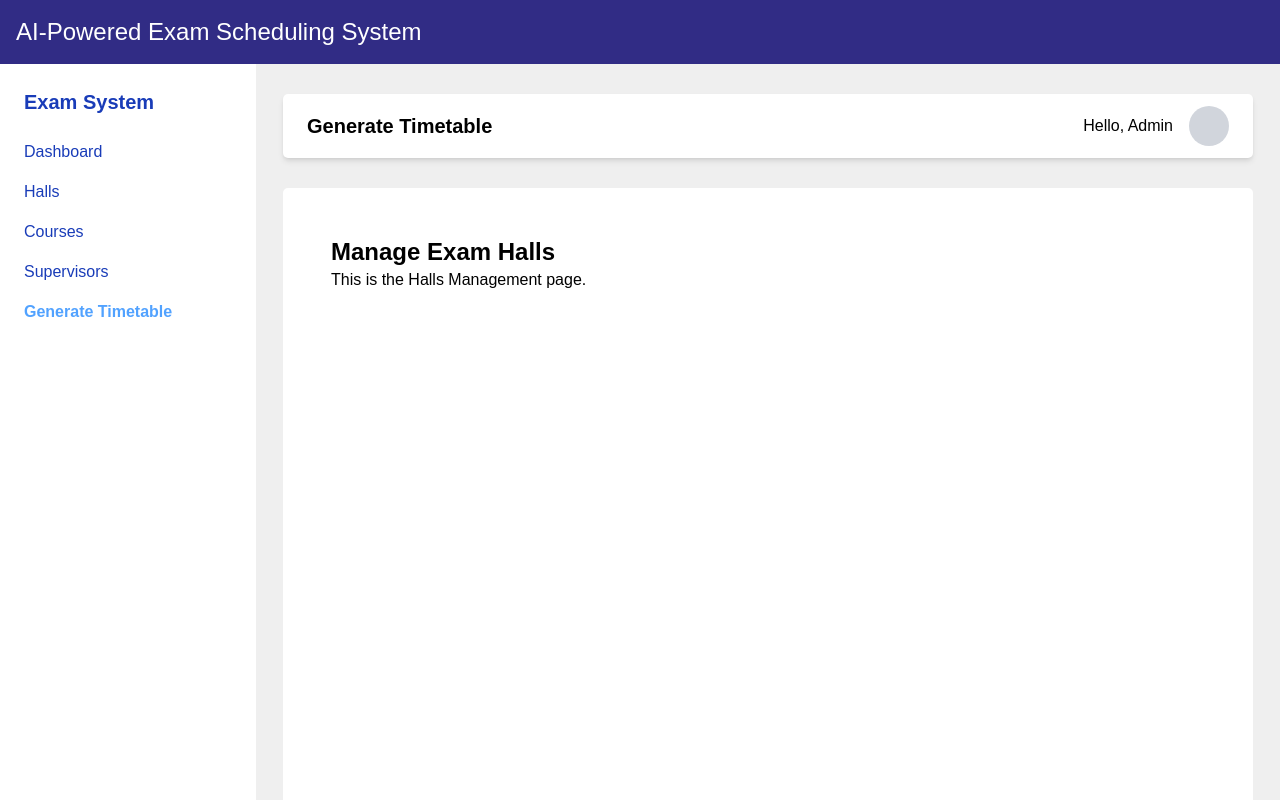
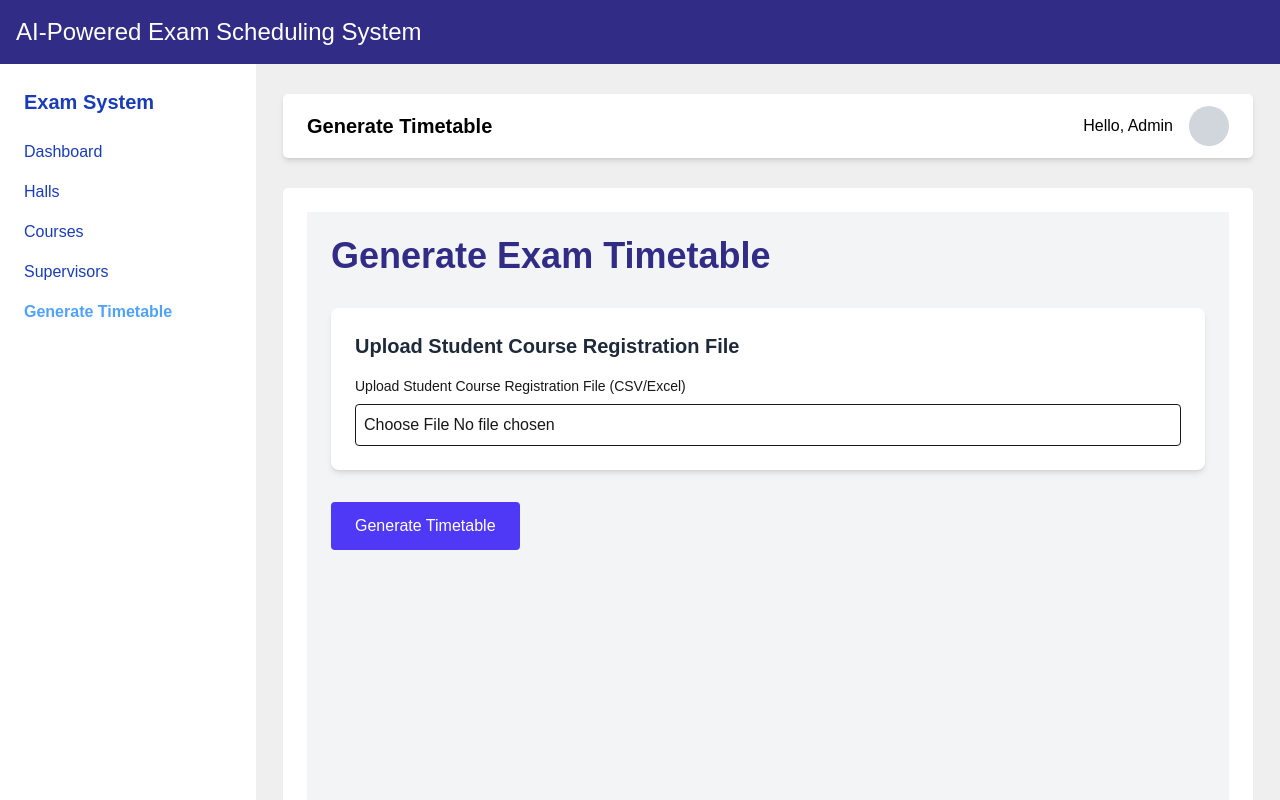
Before and after one commit to Obinnap123/exam-schedule, a Next.js app: page /dashboard/generate in a window 1280 px wide. Shown: the top 800 px of the page. Built offline with nearby package versions, Linux system fonts and the light colour scheme.

Commit message:
done the UI for the generate timetable page

```diff
--- a/package.json
+++ b/package.json
@@ -14,15 +14,19 @@
     "@mui/icons-material": "^7.0.2",
     "@mui/material": "^7.0.2",
     "next": "15.3.1",
+    "papaparse": "^5.5.2",
     "react": "^19.0.0",
-    "react-dom": "^19.0.0"
+    "react-dom": "^19.0.0",
+    "xlsx": "^0.18.5"
   },
   "devDependencies": {
     "@eslint/eslintrc": "^3",
     "@tailwindcss/postcss": "^4",
     "@types/node": "^20",
+    "@types/papaparse": "^5.3.15",
     "@types/react": "^19",
     "@types/react-dom": "^19",
+    "@types/xlsx": "^0.0.36",
     "eslint": "^9",
     "eslint-config-next": "15.3.1",
     "tailwindcss": "^4",
--- /dev/null
+++ b/src/Components/CSVUpload.tsx
@@ -0,0 +1,77 @@
+// src/components/CSVUpload.tsx
+import { useState } from 'react';
+import Papa from 'papaparse'; // For CSV parsing
+import * as XLSX from 'xlsx'; // For Excel parsing
+
+interface CSVUploadProps {
+  onFileParsed: (data: any[]) => void; // Callback to handle parsed data
+}
+
+function CSVUpload({ onFileParsed }: CSVUploadProps) {
+  const [fileError, setFileError] = useState<string | null>(null);
+
+  const handleFileUpload = (e: React.ChangeEvent<HTMLInputElement>) => {
+    const file = e.target.files?.[0];
+    if (!file) return;
+
+    const fileType = file.name.split('.').pop()?.toLowerCase();
+
+    if (fileType === 'csv') {
+      // Parse CSV file
+      Papa.parse(file, {
+        header: true,
+        skipEmptyLines: true,
+        complete: (result) => {
+          const parsedData = result.data as any[];
+          if (parsedData.length === 0) {
+            setFileError('The uploaded CSV file is empty.');
+            return;
+          }
+          onFileParsed(parsedData);
+        },
+        error: () => {
+          setFileError('Error parsing the CSV file.');
+        },
+      });
+    } else if (['xls', 'xlsx'].includes(fileType || '')) {
+      // Parse Excel file
+      const reader = new FileReader();
+      reader.onload = (e) => {
+        const data = new Uint8Array(e.target?.result as ArrayBuffer);
+        const workbook = XLSX.read(data, { type: 'array' });
+        const firstSheetName = workbook.SheetNames[0];
+        const worksheet = workbook.Sheets[firstSheetName];
+        const parsedData = XLSX.utils.sheet_to_json(worksheet);
+
+        if (parsedData.length === 0) {
+          setFileError('The uploaded Excel file is empty.');
+          return;
+        }
+        onFileParsed(parsedData);
+      };
+      reader.onerror = () => {
+        setFileError('Error reading the Excel file.');
+      };
+      reader.readAsArrayBuffer(file);
+    } else {
+      setFileError('Unsupported file type. Please upload a CSV or Excel file.');
+    }
+  };
+
+  return (
+    <div>
+      <label className="block text-sm font-medium mb-2">
+        Upload Student Course Registration File (CSV/Excel)
+      </label>
+      <input
+        type="file"
+        accept=".csv,.xls,.xlsx"
+        onChange={handleFileUpload}
+        className="border p-2 rounded w-full"
+      />
+      {fileError && <p className="text-red-500 mt-2">{fileError}</p>}
+    </div>
+  );
+}
+
+export default CSVUpload;
--- a/src/app/dashboard/courses/page.tsx
+++ b/src/app/dashboard/courses/page.tsx
@@ -1,7 +1,10 @@
+// src/app/courses/page.tsx
 "use client";
 
-import { useState } from "react";
+import { useState, useEffect } from "react";
+import { useSearchParams } from "next/navigation";
 import Modal from "@/Components/Modal";
+import { useCourseContext } from "../../../context/CourseContext"; // Import the shared context
 
 /* ---------- types ---------- */
 type Course = {
@@ -36,6 +39,40 @@ function CoursesPage() {
     department: "",
   });
 
+  /* Shared state for parsed courses */
+  const { courses: parsedCourses, addCourses } = useCourseContext();
+
+  /* Merge parsed courses with existing courses */
+  useEffect(() => {
+    if (parsedCourses.length > 0) {
+      const newCourses = parsedCourses
+        .filter(
+          (parsedCourse: Course) =>
+            !courses.some(
+              (existingCourse) =>
+                existingCourse.code.toUpperCase() ===
+                parsedCourse.code.toUpperCase()
+            )
+        )
+        .map((parsedCourse: Course) => ({
+          ...parsedCourse,
+          id: Date.now() + Math.random(), // Generate unique ID
+        }));
+
+      setCourses((prevCourses) => [...prevCourses, ...newCourses]);
+    }
+  }, [parsedCourses]);
+
+  /* check for ?add=true in URL to open modal */
+  const searchParams = useSearchParams();
+  const shouldOpenModal = searchParams.get("add") === "true";
+
+  useEffect(() => {
+    if (shouldOpenModal) {
+      setOpen(true);
+    }
+  }, [shouldOpenModal]);
+
   /* helpers */
   const resetForm = () =>
     setForm({
@@ -51,7 +88,6 @@ function CoursesPage() {
     e.preventDefault();
     if (!form.code || !form.title) return;
 
-    /* basic uniqueness check */
     const exists = courses.some(
       (c) => c.code.toUpperCase() === form.code.toUpperCase()
     );
@@ -85,9 +121,10 @@ function CoursesPage() {
         </button>
       </div>
 
-      {/* table */}
+      {/* Scrollable table container */}
+      <div className="max-h-[400px] overflow-y-auto scroll-thin">
         <table className="w-full overflow-hidden rounded border">
-        <thead className="bg-gray-100 text-left">
+          <thead className="bg-gray-100 text-left sticky top-0 z-10">
             <tr>
               <th className="p-3">Code</th>
               <th className="p-3">Title</th>
@@ -106,7 +143,6 @@ function CoursesPage() {
                 <td className="p-3">{c.studentsCount}</td>
                 <td className="p-3">{c.department ?? "-"}</td>
                 <td className="p-3">
-                {/* edit left for later */}
                   <button
                     onClick={() => deleteCourse(c.id)}
                     className="text-red-600 hover:underline"
@@ -125,6 +161,7 @@ function CoursesPage() {
             )}
           </tbody>
         </table>
+      </div>
 
       {/* modal */}
       <Modal open={open} onClose={() => setOpen(false)} title="Add Course">
@@ -140,7 +177,7 @@ function CoursesPage() {
                   setForm({ ...form, code: e.target.value.toUpperCase() })
                 }
                 className="w-full rounded border p-2"
-                placeholder="CSC 301"
+                placeholder="CSC 301"
                 required
               />
             </div>
@@ -226,4 +263,5 @@ function CoursesPage() {
     </div>
   );
 }
+
 export default CoursesPage;
--- a/src/app/dashboard/generate/page.tsx
+++ b/src/app/dashboard/generate/page.tsx
@@ -1,14 +1,56 @@
-import React from "react";
+// src/app/generate-timetable/page.tsx
+"use client";
+import CSVUpload from "@/Components/CSVUpload";
+import { useCourseContext } from "@/context/CourseContext";
 
-function page() {
+export default function GenerateTimetable() {
+  const { addCourses } = useCourseContext();
+
+  // Handle parsed CSV/Excel data
+  const handleFileParsed = (parsedData: any[]) => {
+    // Extract unique courses
+    const uniqueCourses = Array.from(
+      new Set(parsedData.map((row) => row.CourseCode))
+    ).map((code) => {
+      const courseData = parsedData.find((row) => row.CourseCode === code)!;
+      return {
+        code: courseData.CourseCode,
+        title: courseData.CourseTitle,
+        level: courseData.Level,
+        department: courseData.Department,
+        studentsCount: parsedData.filter((row) => row.CourseCode === code)
+          .length,
+      };
+    });
+
+    // Add parsed courses to the shared state
+    addCourses(uniqueCourses);
+  };
+
   return (
-    <>
-      <div className="p-6 text-black">
-        <h1 className="text-2xl font-bold ">Manage Exam Halls</h1>
-        <p>This is the Halls Management page.</p>
+    <div className="min-h-screen bg-gray-100 p-6">
+      <div className="max-w-7xl mx-auto">
+        {/* Header */}
+        <h1 className="text-4xl font-bold text-indigo-900 mb-8">
+          Generate Exam Timetable
+        </h1>
+
+        {/* CSV/Excel Upload Section */}
+        <div className="bg-white rounded-lg shadow-md p-6 mb-8">
+          <h2 className="text-xl font-semibold mb-4 text-gray-800">
+            Upload Student Course Registration File
+          </h2>
+          <CSVUpload onFileParsed={handleFileParsed} />
+        </div>
+
+        {/* Generate Timetable Button */}
+        <button
+          onClick={() => alert("Generate Timetable Logic Here")}
+          className="px-6 py-3 bg-indigo-600 text-white rounded hover:bg-indigo-700 transition duration-200"
+        >
+          Generate Timetable
+        </button>
       </div>
-    </>
+    </div>
   );
 }
-
-export default page;
--- a/src/app/dashboard/layout.tsx
+++ b/src/app/dashboard/layout.tsx
@@ -39,7 +39,7 @@ function Layout({ children }: { children: React.ReactNode }) {
         {/* Content Area */}
         <div className="flex-1 flex flex-col w-[100%] lg:max-w-[700px] xl:max-w-[970px] [@media(min-width:1440px)]:max-w-[1100px] mx-auto">
           <Topbar title={pageTitle} />
-          <main className="p-4 md:p-6 min-h-[100dvh] bg-white my-[30px] rounded-[5px]">
+          <main className="p-4 md:p-6 min-h-[90dvh] bg-white my-[30px] rounded-[5px]">
             {children}
           </main>
         </div>
--- a/src/app/dashboard/supervisors/page.tsx
+++ b/src/app/dashboard/supervisors/page.tsx
@@ -1,6 +1,7 @@
 "use client";
 
-import { useState } from "react";
+import { useState, useEffect } from "react";
+import { useSearchParams } from "next/navigation";
 import Modal from "@/Components/Modal";
 
 /* ---------- types ---------- */
@@ -28,6 +29,16 @@ function SupervisorsPage() {
     email: "",
     phone: "",
   });
+
+  /* check for ?add=true in URL to open modal */
+  const searchParams = useSearchParams();
+  const shouldOpenModal = searchParams.get("add") === "true";
+
+  useEffect(() => {
+    if (shouldOpenModal) {
+      setOpen(true);
+    }
+  }, [shouldOpenModal]);
 
   /* helpers */
   const resetForm = () => setForm({ fullName: "", email: "", phone: "" });
--- a/src/app/layout.tsx
+++ b/src/app/layout.tsx
@@ -1,7 +1,7 @@
 import type { Metadata } from "next";
 import { Geist, Geist_Mono } from "next/font/google";
 import "./globals.css";
-
+import { CourseProvider } from '../context/CourseContext';
 const geistSans = Geist({
   variable: "--font-geist-sans",
   subsets: ["latin"],
@@ -34,7 +34,9 @@ export default function RootLayout({
       <body
         className={`${geistSans.variable} ${geistMono.variable} antialiased`}
       >
-        {children}
+        <CourseProvider>
+          {children}
+        </CourseProvider>
       </body>
     </html>
   );
--- /dev/null
+++ b/src/context/CourseContext.tsx
@@ -0,0 +1,45 @@
+// src/context/CourseContext.tsx
+"use client";
+import { createContext, useState, useContext } from "react";
+
+// Define the structure of a parsed course
+interface ParsedCourse {
+  code: string; // e.g., MTH102
+  title: string; // e.g., Mathematics II
+  level: number; // e.g., 100
+  department: string; // e.g., Computer Science
+  studentsCount: number; // e.g., 50
+}
+
+// Define the structure of a course with an ID
+interface Course extends ParsedCourse {
+  id: number; // Unique identifier for each course
+}
+
+// Create the context
+const CourseContext = createContext<any>(null);
+
+// Provider component to wrap the app
+export const CourseProvider = ({ children }: { children: React.ReactNode }) => {
+  const [courses, setCourses] = useState<ParsedCourse[]>([]); // Store parsed courses here
+
+  // Function to add new courses
+  const addCourses = (newCourses: ParsedCourse[]) => {
+    setCourses((prevCourses) => [...prevCourses, ...newCourses]);
+  };
+
+  return (
+    <CourseContext.Provider value={{ courses, addCourses }}>
+      {children}
+    </CourseContext.Provider>
+  );
+};
+
+// Hook to use the context
+export const useCourseContext = () => {
+  const context = useContext(CourseContext);
+  if (!context) {
+    throw new Error("useCourseContext must be used within a CourseProvider");
+  }
+  return context;
+};
```
Also changed, not shown: src/app/dashboard/halls/page.tsx (+13 -1 lines), src/app/dashboard/page.tsx (+4 -4 lines), src/app/globals.css (+23 -1 lines), 1 other file (tests, documents, lock files or other folders). Lines whose indentation alone changed are shown as unchanged.
